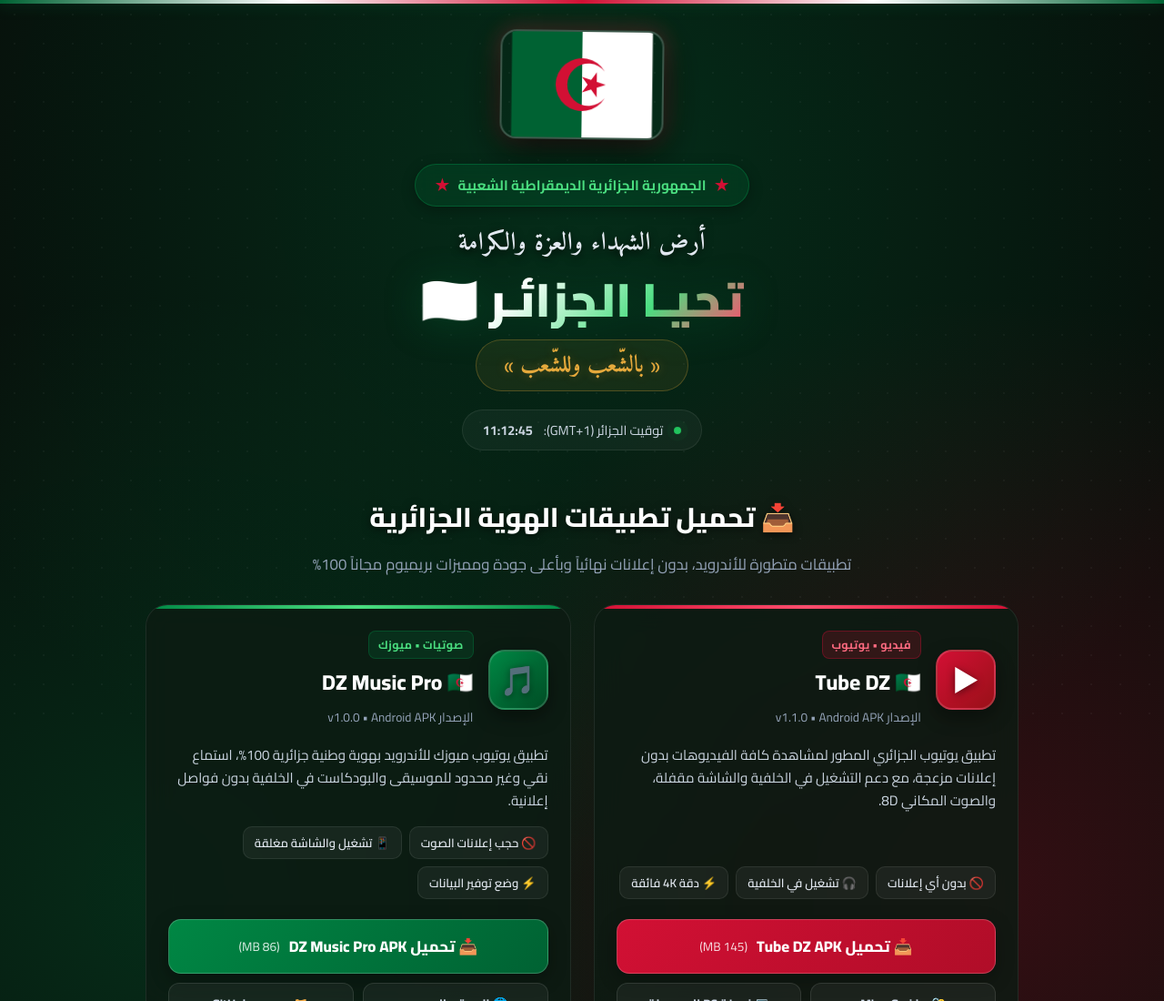
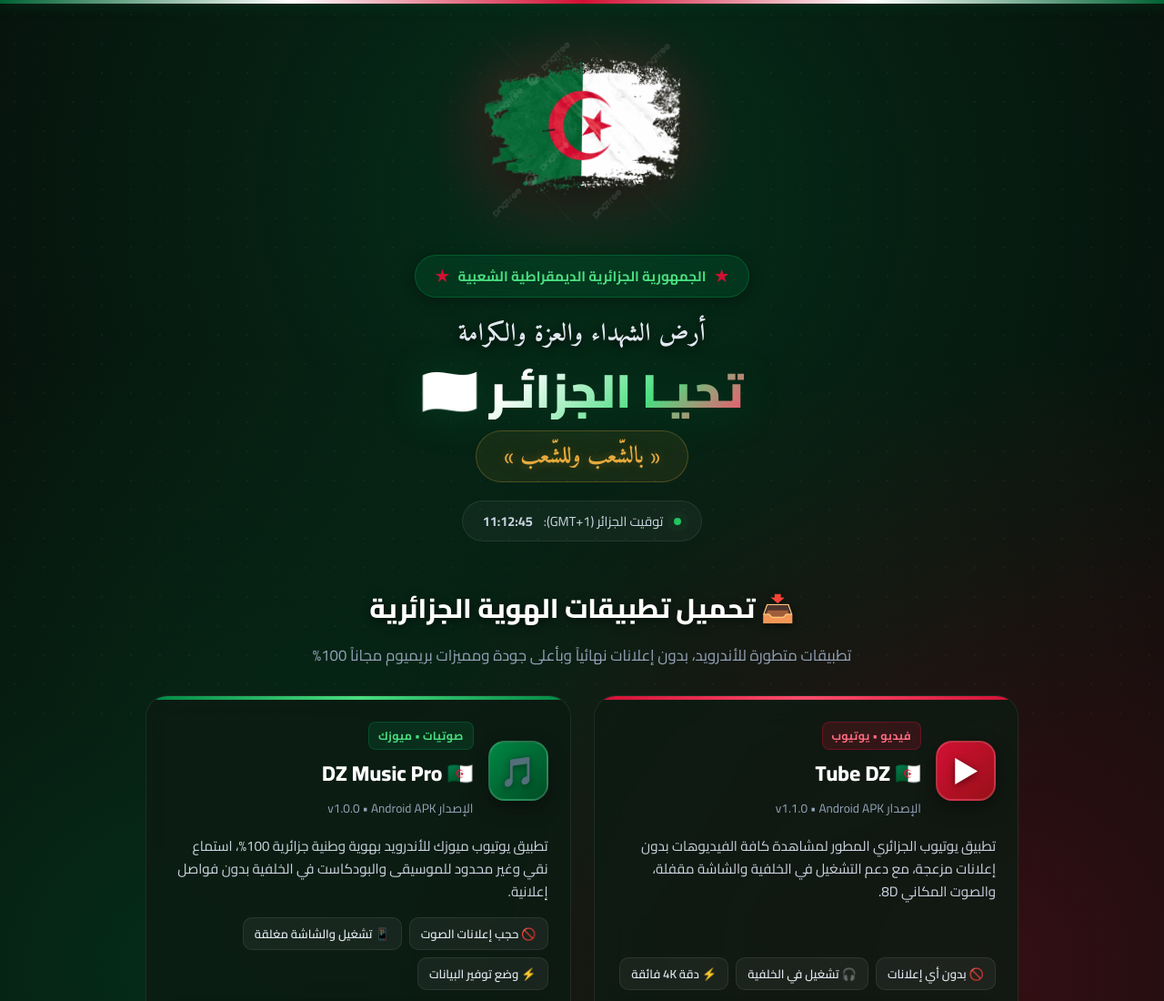
Before and after one commit to rr3050026-pixel/TubeDZ, an Electron app: page index.html in a window 1280 px wide. Shown: the top 1100 px of the page at 91% size. Drawn offline with Linux system fonts and the light colour scheme.

Commit message:
feat: replace standard flag with vintage Algerian flag emblem

```diff
--- a/index.html
+++ b/index.html
@@ -5,7 +5,7 @@
     <meta name="viewport" content="width=device-width, initial-scale=1.0">
     <title>تحيا الجزائر 🇩🇿 | تحميل Tube DZ و DZ Music Pro</title>
     <meta name="description" content="البوابة الرسمية لتحميل تطبيقات Tube DZ و DZ Music Pro بهوية وطنية جزائرية وبدون أي إعلانات">
-    <link rel="icon" type="image/svg+xml" href="flag_algeria.svg">
+    <link rel="icon" type="image/png" href="algeria-flag-vintage.png">
 
     <!-- Google Fonts: Cairo & Amiri -->
     <link rel="preconnect" href="https://fonts.googleapis.com">
@@ -100,26 +100,20 @@
             transform: scale(1.05);
         }
 
-        .flag-container {
-            width: 180px;
-            height: 120px;
-            border-radius: 18px;
-            overflow: hidden;
-            box-shadow: 0 16px 45px rgba(0, 0, 0, 0.75), 0 0 35px rgba(0, 98, 51, 0.35), 0 0 25px var(--dz-red-glow);
-            border: 2px solid rgba(255, 255, 255, 0.22);
-            position: relative;
+        .vintage-flag-img {
+            width: 220px;
+            height: 220px;
+            object-fit: contain;
+            filter: drop-shadow(0 15px 35px rgba(0, 0, 0, 0.8)) drop-shadow(0 0 25px rgba(0, 98, 51, 0.45)) drop-shadow(0 0 20px var(--dz-red-glow));
             animation: floatFlag 4s ease-in-out infinite alternate;
+            display: block;
+            user-select: none;
+            -webkit-user-drag: none;
         }
 
         @keyframes floatFlag {
             0% { transform: translateY(0px) rotate(0deg); }
-            100% { transform: translateY(-8px) rotate(0.8deg); }
-        }
-
-        .flag-container svg {
-            width: 100%;
-            height: 100%;
-            display: block;
+            100% { transform: translateY(-8px) rotate(1deg); }
         }
 
         /* Country Badge */
@@ -494,7 +488,7 @@
             h2.main-hero-text { font-size: 2.4rem; }
             .motto-banner { font-size: 1.35rem; }
             .apps-grid { grid-template-columns: 1fr; gap: 20px; }
-            .flag-container { width: 160px; height: 106px; }
+            .vintage-flag-img { width: 170px; height: 170px; }
             .sub-buttons { flex-direction: column; }
         }
     </style>
@@ -504,15 +498,9 @@
     <div class="top-glow-bar"></div>
 
     <main class="container">
-        <!-- Floating Algerian Flag -->
+        <!-- Floating Vintage Algerian Flag -->
         <div class="flag-wrapper">
-            <div class="flag-container" title="علم الجمهورية الجزائرية">
-                <svg xmlns="http://www.w3.org/2000/svg" viewBox="0 0 640 480">
-                    <path fill="#ffffff" d="M320 0h320v480H320z"/>
-                    <path fill="#006233" d="M0 0h320v480H0z"/>
-                    <path fill="#d21034" d="M424 180a120 120 0 1 0 0 120 96 96 0 1 1 0-120m4 60-108-35.2 67.2 92V183.2l-67.2 92z"/>
-                </svg>
-            </div>
+            <img src="algeria-flag-vintage.png" alt="علم الجزائر" class="vintage-flag-img" title="علم الجمهورية الجزائرية">
         </div>
 
         <div class="country-pill">
```
Also changed, not shown: algeria-flag-vintage.png (added).
